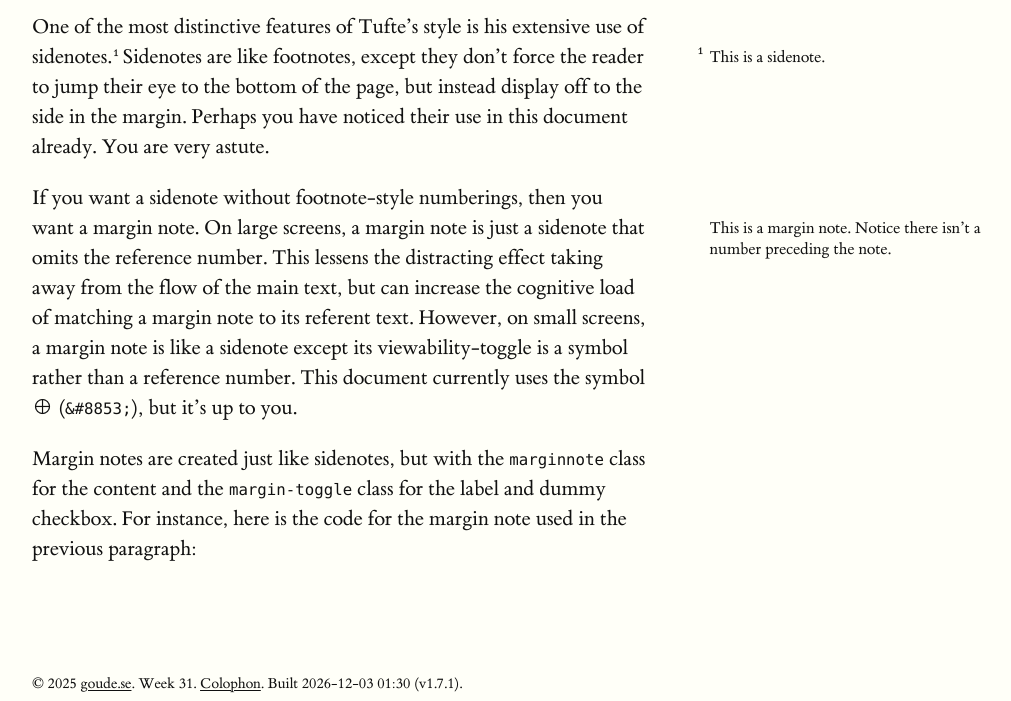
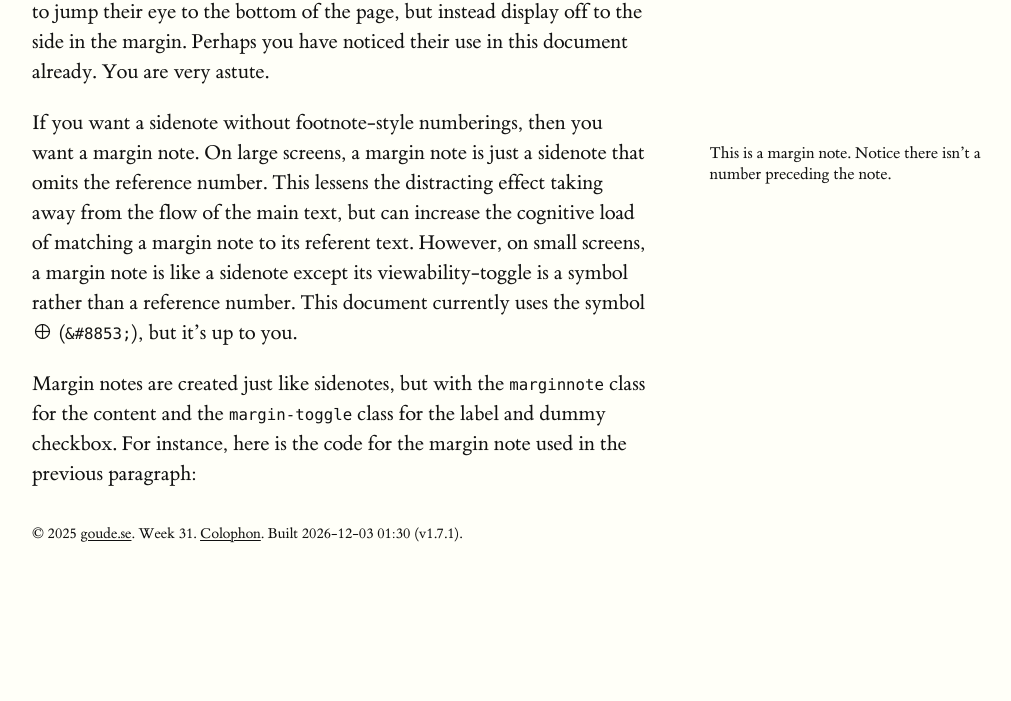
Before and after one commit to goude/goude.github.io, an Astro site: page / in a window 1280 px wide. Shown: the part 388-1089 px from the top of the page, without its empty margins (128-1139 px from the left). After the commit the page ends 939 px from the top, so only its background shows below. Built offline with nearby package versions, Linux system fonts and the light colour scheme; Astro itself is replaced by a stand-in of ours.

Commit message:
minor edit/housekeeping activity

```diff
--- a/src/styles/tufte.css
+++ b/src/styles/tufte.css
@@ -151,7 +151,8 @@ p.subtitle {
 }
 
 article {
-  padding: 5rem 0rem;
+  padding: 0;
+  /* padding: 5rem 0rem; */
 }
 
 section {
```
